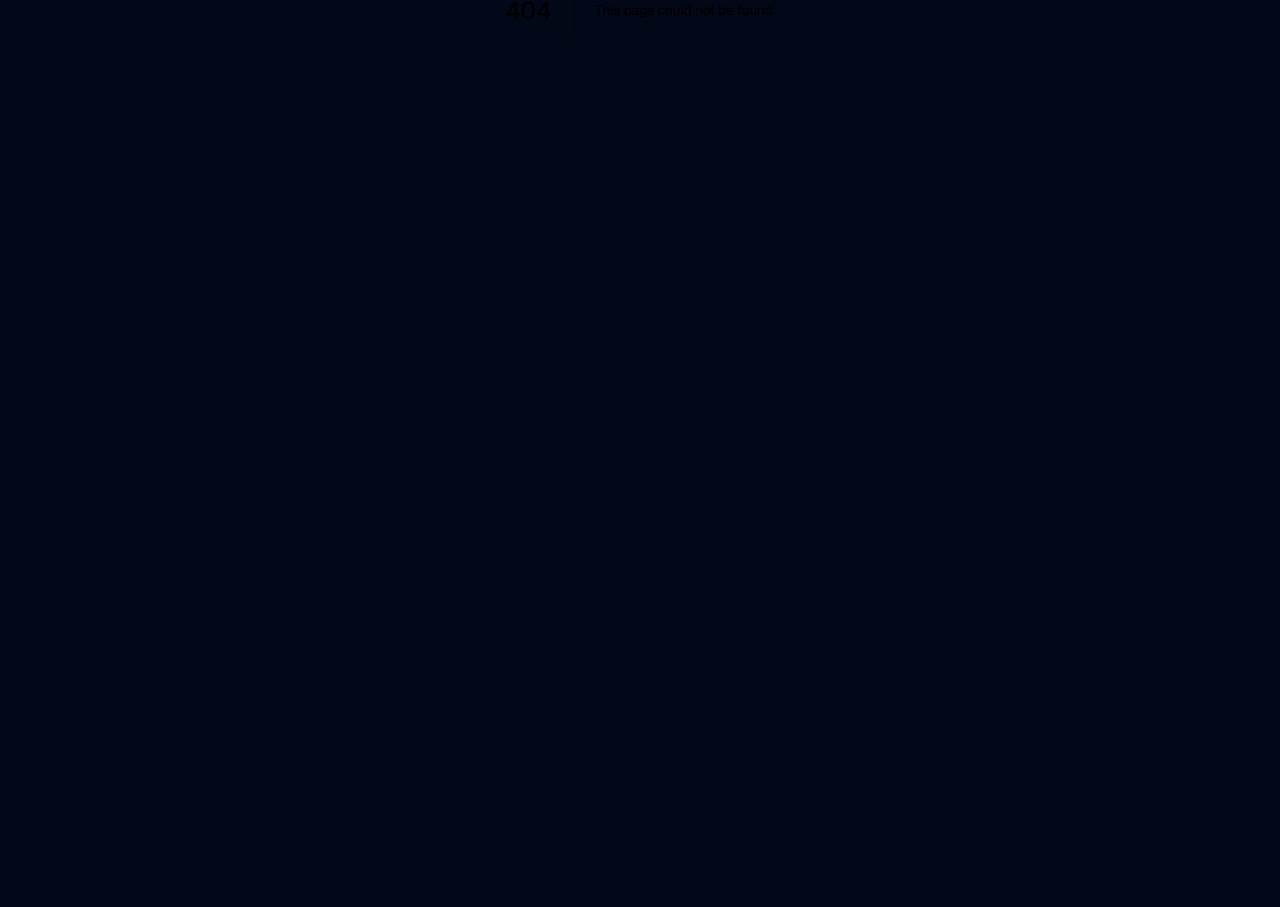
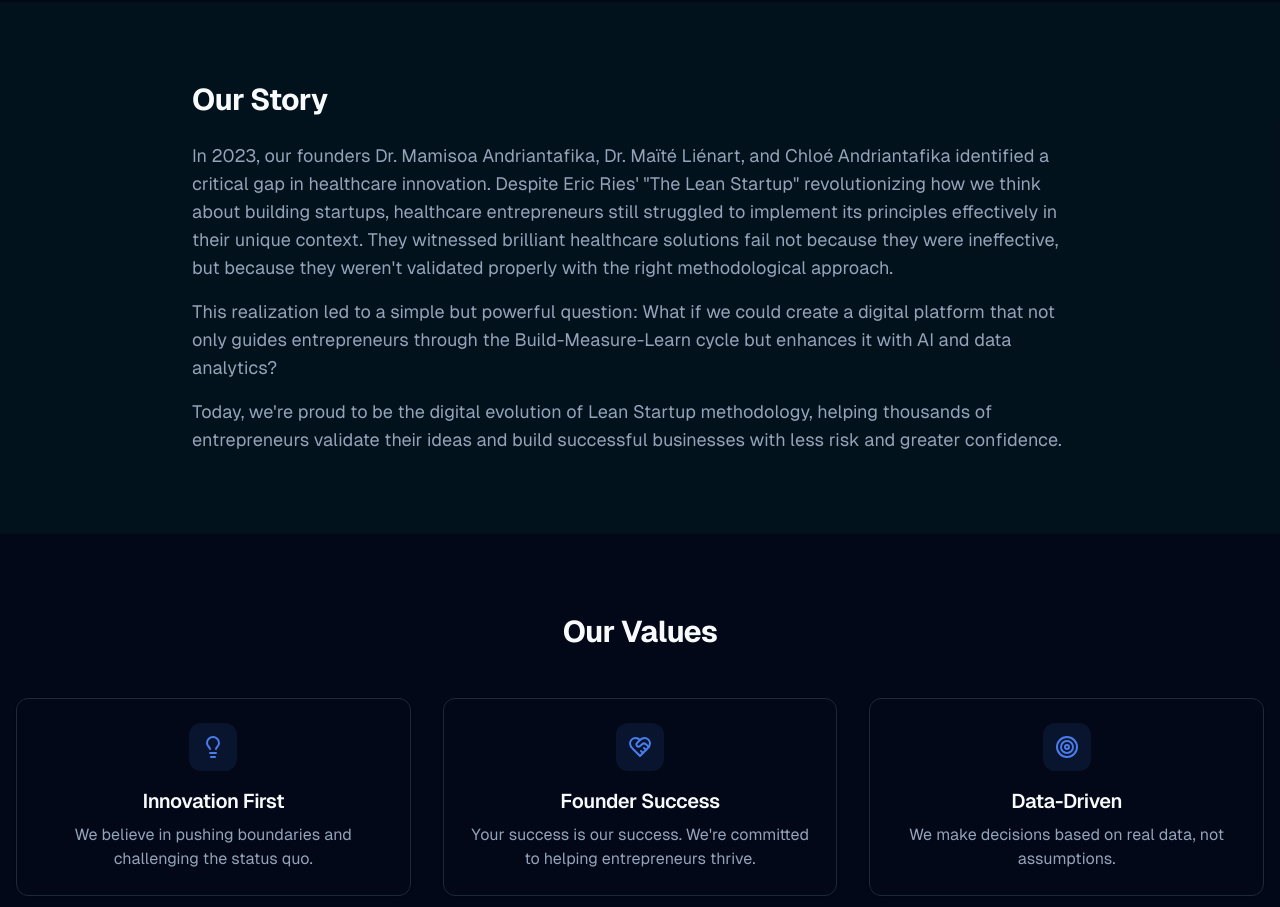
Before and after one commit to mamisoa/templating, a Next.js app: page /about in a window 1280 px wide. Before the commit this address had no page. Shown: the part 390-1297 px from the top of the page. Before the commit the page ends 800 px from the top, so only its background shows below. Built offline with nearby package versions, Linux system fonts and the light colour scheme.

Commit message:
add About page with team member profiles and milestones; include images and enhance layout for better user experience

```diff
--- /dev/null
+++ b/src/app/about/page.tsx
@@ -0,0 +1,267 @@
+"use client";
+
+import Image from "next/image";
+import { motion } from "framer-motion";
+import { Button } from "@/src/app/components/ui/button";
+import { Card } from "@/src/app/components/ui/card";
+import { ArrowRight, Target, Lightbulb, HeartHandshake } from "lucide-react";
+
+export default function AboutPage() {
+	const teamMembers = [
+		{
+			name: "Dr. Mamisoa Andriantafika",
+			role: "CEO & Co-founder",
+			bio: "Ophthalmologist with expertise in Data Science and Data Engineering",
+			image: "/about/mamisoa_250x250.jpg",
+		},
+		{
+			name: "Dr. Maïté Liénart",
+			role: "Co-founder",
+			bio: "Ophthalmologist with a passion for innovative healthcare solutions",
+			image: "/about/maite_250x250.jpg",
+		},
+		{
+			name: "Ms. Chloé Andriantafika",
+			role: "CMO & Co-founder",
+			bio: "College student with fresh perspectives on digital transformation",
+			image: "/about/chloe_250x250.jpg",
+		},
+	];
+
+	const milestones = [
+		{
+			id: "milestone-1",
+			year: "2023",
+			quarter: "Q2",
+			title: "The Spark",
+			description:
+				"Founded by healthcare professionals and innovators, born from the need to better validate healthcare solutions and innovations.",
+		},
+		{
+			id: "milestone-2",
+			year: "2023",
+			quarter: "Q4",
+			title: "First Steps",
+			description:
+				"Launched beta with 100 startups, achieving an 85% validation success rate.",
+		},
+		{
+			id: "milestone-3",
+			year: "2024",
+			quarter: "Q1",
+			title: "Growth & Recognition",
+			description:
+				"Secured Series A funding, expanded to 10,000+ users worldwide.",
+		},
+	];
+
+	return (
+		<div className='min-h-screen bg-background'>
+			{/* Hero Section */}
+			<section className='relative py-20 overflow-hidden'>
+				<div className='absolute inset-0 bg-grid-pattern opacity-5' />
+				<div className='absolute inset-0 mask-radial-faded' />
+
+				<div className='container mx-auto px-4'>
+					<motion.div
+						className='max-w-3xl mx-auto text-center'
+						initial={{ opacity: 0, y: 20 }}
+						animate={{ opacity: 1, y: 0 }}
+						transition={{ duration: 0.6 }}>
+						<h1 className='text-4xl md:text-5xl lg:text-6xl font-bold mb-6'>
+							Transforming Startup Validation
+						</h1>
+						<p className='text-lg md:text-xl text-muted-foreground mb-8'>
+							We&apos;re on a mission to revolutionize how entrepreneurs
+							validate their ideas and build successful businesses.
+						</p>
+					</motion.div>
+				</div>
+			</section>
+
+			{/* Our Story Section */}
+			<section className='py-20 bg-secondary/5'>
+				<div className='container mx-auto px-4'>
+					<motion.div
+						className='max-w-4xl mx-auto'
+						initial={{ opacity: 0 }}
+						whileInView={{ opacity: 1 }}
+						viewport={{ once: true }}
+						transition={{ duration: 0.6 }}>
+						<h2 className='text-3xl font-bold mb-6'>Our Story</h2>
+						<div className='prose prose-lg dark:prose-invert'>
+							<p className='text-lg text-muted-foreground'>
+								In 2023, our founders Dr. Mamisoa Andriantafika, Dr. Maïté
+								Liénart, and Chloé Andriantafika identified a critical gap in
+								healthcare innovation. Despite Eric Ries&apos; &quot;The Lean
+								Startup&quot; revolutionizing how we think about building
+								startups, healthcare entrepreneurs still struggled to implement
+								its principles effectively in their unique context. They
+								witnessed brilliant healthcare solutions fail not because they
+								were ineffective, but because they weren&apos;t validated
+								properly with the right methodological approach.
+							</p>
+							<p className='text-lg text-muted-foreground mt-4'>
+								This realization led to a simple but powerful question: What if
+								we could create a digital platform that not only guides
+								entrepreneurs through the Build-Measure-Learn cycle but enhances
+								it with AI and data analytics?
+							</p>
+							<p className='text-lg text-muted-foreground mt-4'>
+								Today, we&apos;re proud to be the digital evolution of Lean
+								Startup methodology, helping thousands of entrepreneurs validate
+								their ideas and build successful businesses with less risk and
+								greater confidence.
+							</p>
+						</div>
+					</motion.div>
+				</div>
+			</section>
+
+			{/* Values Section */}
+			<section className='py-20'>
+				<div className='container mx-auto px-4'>
+					<h2 className='text-3xl font-bold mb-12 text-center'>Our Values</h2>
+					<div className='grid grid-cols-1 md:grid-cols-3 gap-8'>
+						{[
+							{
+								icon: Lightbulb,
+								title: "Innovation First",
+								description:
+									"We believe in pushing boundaries and challenging the status quo.",
+							},
+							{
+								icon: HeartHandshake,
+								title: "Founder Success",
+								description:
+									"Your success is our success. We're committed to helping entrepreneurs thrive.",
+							},
+							{
+								icon: Target,
+								title: "Data-Driven",
+								description:
+									"We make decisions based on real data, not assumptions.",
+							},
+						].map((value, index) => (
+							<motion.div
+								key={value.title}
+								initial={{ opacity: 0, y: 20 }}
+								whileInView={{ opacity: 1, y: 0 }}
+								viewport={{ once: true }}
+								transition={{ delay: index * 0.2, duration: 0.6 }}>
+								<Card className='p-6 h-full bg-card hover:bg-card/80 transition-all duration-300'>
+									<div className='flex flex-col items-center text-center'>
+										<div className='p-3 rounded-xl bg-primary/10 mb-4'>
+											<value.icon className='h-6 w-6 text-primary' />
+										</div>
+										<h3 className='text-xl font-semibold mb-2'>
+											{value.title}
+										</h3>
+										<p className='text-muted-foreground'>{value.description}</p>
+									</div>
+								</Card>
+							</motion.div>
+						))}
+					</div>
+				</div>
+			</section>
+
+			{/* Team Section */}
+			<section className='py-20 bg-secondary/5'>
+				<div className='container mx-auto px-4'>
+					<h2 className='text-3xl font-bold mb-12 text-center'>Our Team</h2>
+					<div className='grid grid-cols-1 md:grid-cols-3 gap-8 max-w-4xl mx-auto'>
+						{teamMembers.map((member, index) => (
+							<motion.div
+								key={member.name}
+								initial={{ opacity: 0, y: 20 }}
+								whileInView={{ opacity: 1, y: 0 }}
+								viewport={{ once: true }}
+								transition={{ delay: index * 0.2, duration: 0.6 }}>
+								<Card className='p-6 text-center bg-card hover:bg-card/80 transition-all duration-300'>
+									<div className='relative w-24 h-24 mx-auto mb-4'>
+										<Image
+											src={member.image}
+											alt={member.name}
+											fill
+											className='rounded-full object-cover'
+											sizes='(max-width: 96px) 96px, 96px'
+											priority
+										/>
+									</div>
+									<h3 className='text-xl font-semibold mb-1'>{member.name}</h3>
+									<p className='text-primary mb-2'>{member.role}</p>
+									<p className='text-sm text-muted-foreground'>{member.bio}</p>
+								</Card>
+							</motion.div>
+						))}
+					</div>
+				</div>
+			</section>
+
+			{/* Timeline Section */}
+			<section className='py-20'>
+				<div className='container mx-auto px-4'>
+					<h2 className='text-3xl font-bold mb-12 text-center'>Our Journey</h2>
+					<div className='max-w-4xl mx-auto'>
+						{milestones.map((milestone, index) => (
+							<motion.div
+								key={milestone.id}
+								initial={{ opacity: 0, x: index % 2 === 0 ? -20 : 20 }}
+								whileInView={{ opacity: 1, x: 0 }}
+								viewport={{ once: true }}
+								transition={{ delay: index * 0.2, duration: 0.6 }}
+								className='flex items-start mb-12 last:mb-0'>
+								<div className='w-24 flex-shrink-0'>
+									<div>
+										<span className='text-xl font-bold text-primary block'>
+											{milestone.year}
+										</span>
+										<span className='text-sm text-muted-foreground'>
+											{milestone.quarter}
+										</span>
+									</div>
+								</div>
+								<div className='flex-grow'>
+									<h3 className='text-xl font-semibold mb-2'>
+										{milestone.title}
+									</h3>
+									<p className='text-muted-foreground'>
+										{milestone.description}
+									</p>
+								</div>
+							</motion.div>
+						))}
+					</div>
+				</div>
+			</section>
+
+			{/* CTA Section */}
+			<section className='py-20 bg-secondary/5'>
+				<div className='container mx-auto px-4'>
+					<motion.div
+						className='max-w-3xl mx-auto text-center'
+						initial={{ opacity: 0, y: 20 }}
+						whileInView={{ opacity: 1, y: 0 }}
+						viewport={{ once: true }}
+						transition={{ duration: 0.6 }}>
+						<h2 className='text-3xl font-bold mb-6'>Join Our Mission</h2>
+						<p className='text-lg text-muted-foreground mb-8'>
+							Be part of the next generation of startup success stories.
+						</p>
+						<div className='flex flex-col sm:flex-row gap-4 justify-center'>
+							<Button size='lg' className='gap-2'>
+								Start Free Trial
+								<ArrowRight className='h-4 w-4' />
+							</Button>
+							<Button size='lg' variant='outline' className='gap-2'>
+								Contact Sales
+								<ArrowRight className='h-4 w-4' />
+							</Button>
+						</div>
+					</motion.div>
+				</div>
+			</section>
+		</div>
+	);
+}
```
Also changed, not shown: 1 other file (tests, documents, lock files or other folders).
